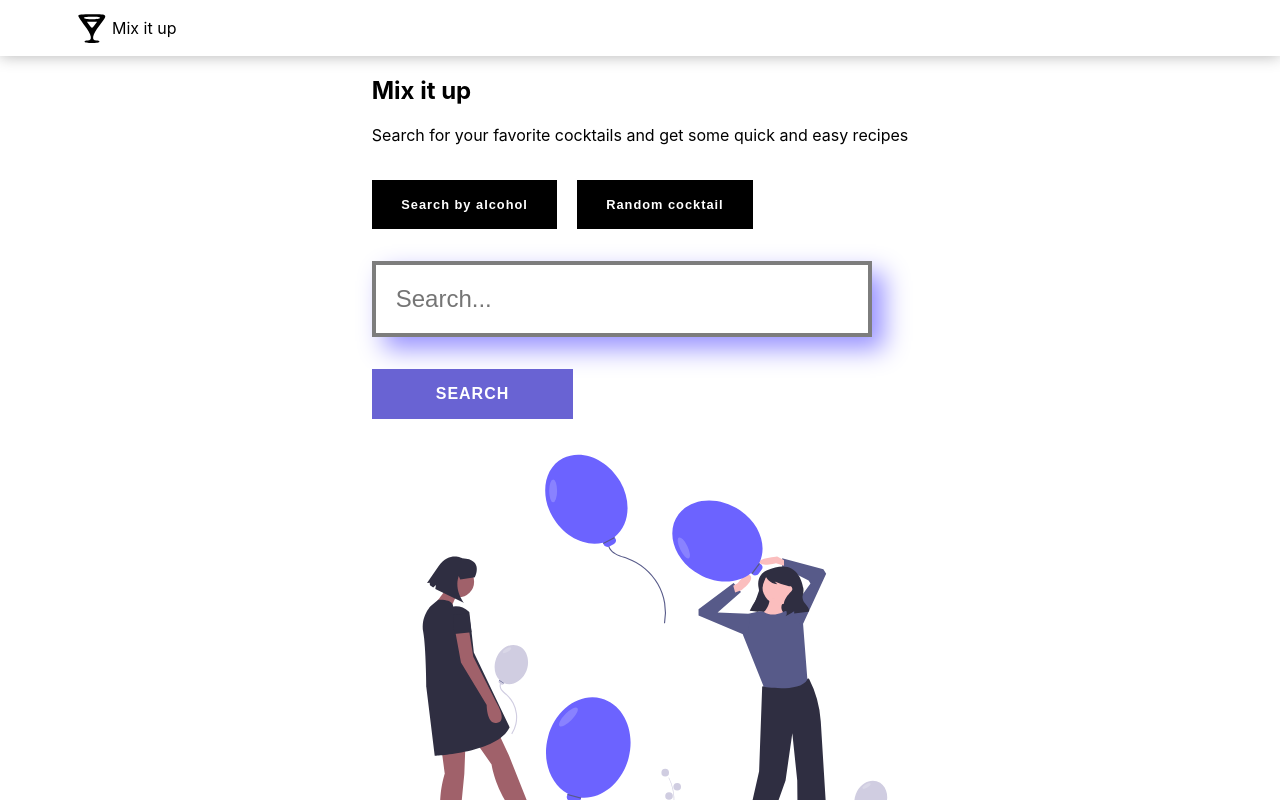
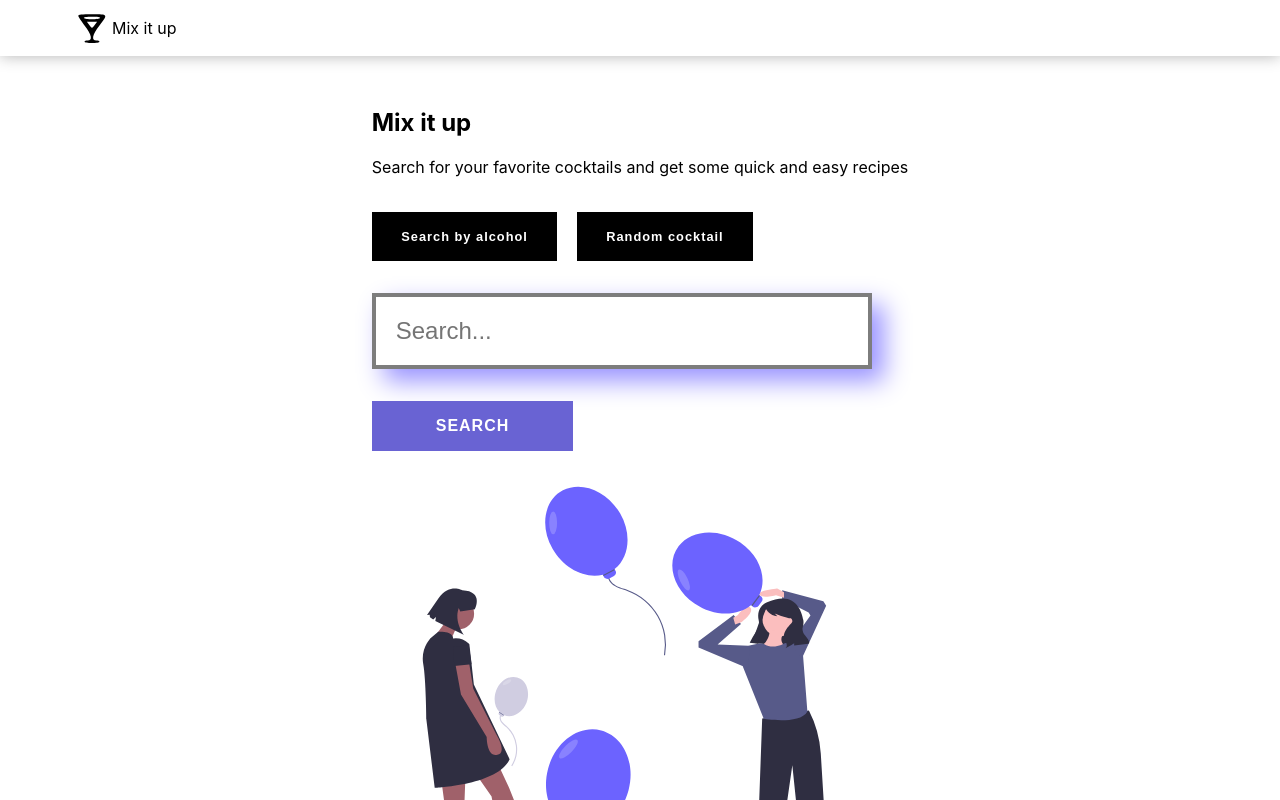
Before and after one commit to JoeVinten/cocktail-maker, a Next.js app: page / in a window 1280 px wide. Shown: the top 800 px of the page. Built offline with nearby package versions, Linux system fonts and the light colour scheme.

Commit message:
update vh on main to stop image overlap

```diff
--- a/styles/Home.module.css
+++ b/styles/Home.module.css
@@ -1,11 +1,10 @@
 .container {
-  margin: 0 auto;
+  margin: 2em auto 0;
   display: flex;
   justify-content: space-around;
   align-items: center;
   flex-wrap: wrap;
   max-width: 80%;
-  height: 70vh;
 }
 
 .textArea {
```
